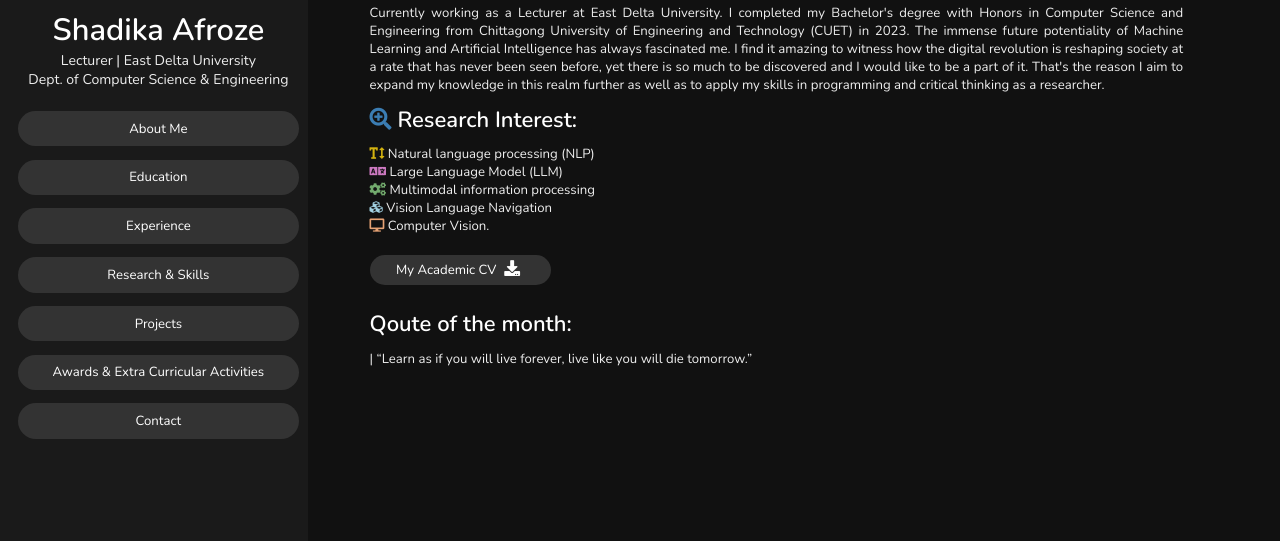
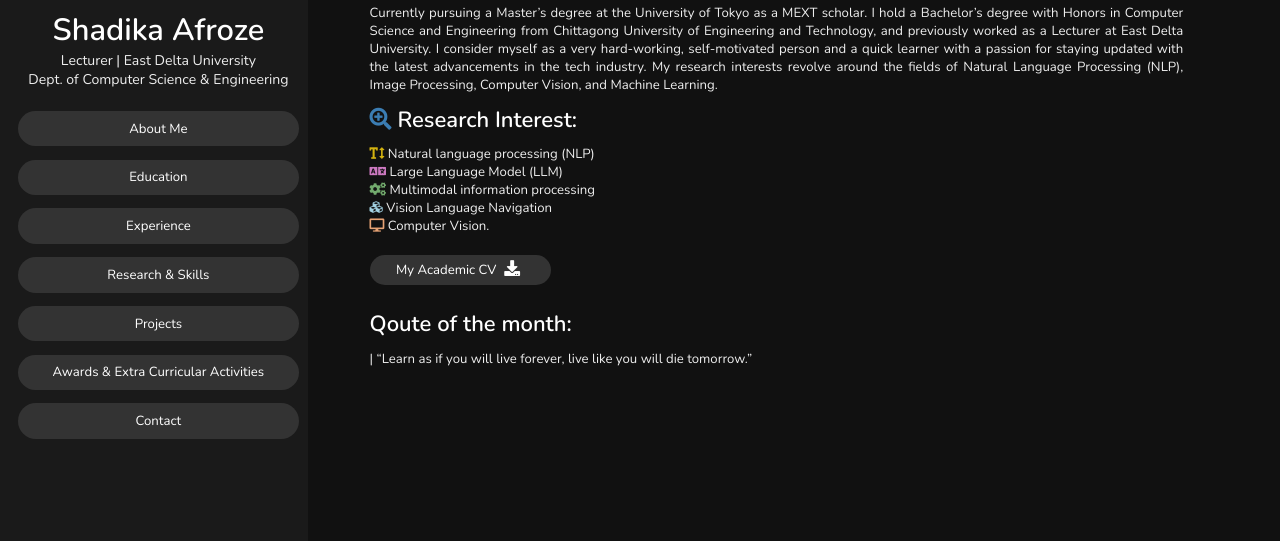
Before and after one commit to ShadikaAfroze/Portfolio, a plain HTML site: page index.html in a window 1280 px wide. Shown: the part 259-800 px from the top of the page. Drawn offline with nearby package versions, Linux system fonts and the light colour scheme.

Commit message:
Update index.html

```diff
--- a/index.html
+++ b/index.html
@@ -56,13 +56,7 @@
 
         <h3>Hello, Everyone!</h3>
         <h1>I'M <span>Shadika Afroze</span></h1>
-        <p>Currently working as a Lecturer at East Delta University. I completed my Bachelor's degree with Honors in
-            Computer Science and Engineering from Chittagong University of Engineering and Technology (CUET) in 2023.
-            The immense future potentiality of Machine Learning and Artificial Intelligence has always fascinated me. I
-            find it amazing to witness how the digital revolution is reshaping society at a rate that has never been
-            seen before, yet there is so much to be discovered and I would like to be a part of it. That's the reason I
-            aim to expand my knowledge in this realm further as well as to apply my skills in programming and critical
-            thinking as a researcher.</p>
+        <p>Currently pursuing a Master’s degree at the University of Tokyo as a MEXT scholar. I hold a Bachelor’s degree with Honors in Computer Science and Engineering from Chittagong University of Engineering and Technology, and previously worked as a Lecturer at East Delta University. I consider myself as a very hard-working, self-motivated person and a quick learner with a passion for staying updated with the latest advancements in the tech industry. My research interests revolve around the fields of Natural Language Processing (NLP), Image Processing, Computer Vision, and Machine Learning.</p>
         <h3><i class="fas fa-search-plus" style="color:#3b7db3;"></i> Research Interest:</h3>
         <p><i class="fas fa-text-height" style="color:#d3b210;"></i> Natural language processing (NLP)<br>
             <i class="fas fa-language" style="color:#cd79c1;"></i> Large Language Model (LLM)<br>
```
